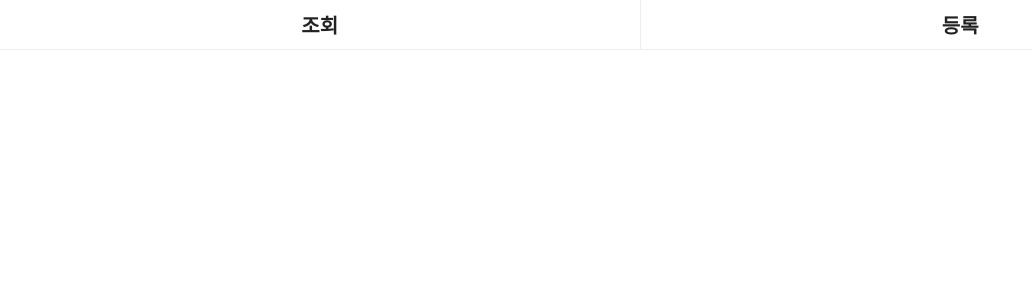
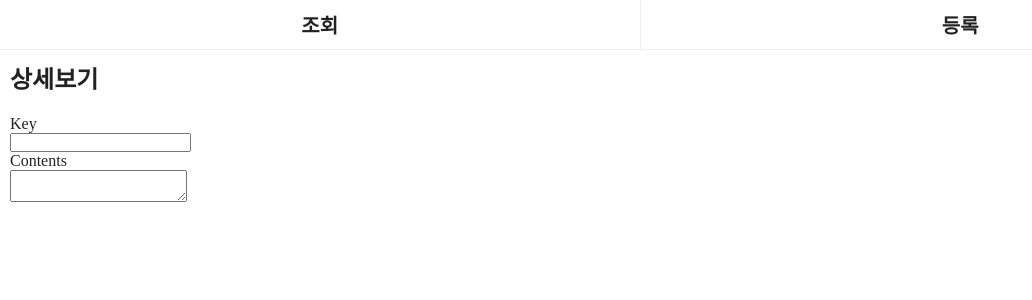
Before and after one commit to Im-hass/Markdown-Editor, a React (Create React App) app: page /detail/privacy in a window 1280 px wide. Before the commit this address had no page. Shown: the top 300 px of the page, without its empty margins (0-1032 px from the left). Built offline with nearby package versions, Linux system fonts and the light colour scheme.

Commit message:
Update: DetailContent 컴포넌트 추가

```diff
--- a/src/App.css
+++ b/src/App.css
@@ -13,8 +13,24 @@ a {
   text-decoration: none;
 }
 
+h1 {
+  font-size: 24px;
+  margin-bottom: 20px;
+}
+
 .container {
   margin: 10px;
   display: flex;
   flex-direction: column;
 }
+
+.btn {
+  padding: 6px 36px;
+  background-color: #2998FF;
+  color: #fff;
+  font-size: 20px;
+  font-weight: bold;
+  border: none;
+  border-radius: 5px;
+  align-self: flex-end;
+}
--- a/src/App.jsx
+++ b/src/App.jsx
@@ -7,6 +7,7 @@ import ListContent from "./components/ListContent";
 import DetailContent from "./components/DetailContent";
 
 import "./App.css";
+import Form from "./components/Form";
 
 function App() {
     return (
@@ -16,8 +17,9 @@ function App() {
                 <Routes>
                     <Route path="/" element={<ListPage />}>
                         <Route index element={<ListContent />} />
-                        <Route path="detail" element={<DetailContent />} />
+                        <Route path="detail/:keyValue" element={<DetailContent />} />
                     </Route>
+                    <Route path="regi" element={<Form />} />
                 </Routes>
             </div>
         </div>
--- a/src/components/DetailContent.jsx
+++ b/src/components/DetailContent.jsx
@@ -3,8 +3,19 @@ import React from "react";
 function DetailContent() {
     return (
         <div>
-            <div>Key</div>
-            <div>Contents</div>
+            <h1>상세보기</h1>
+            <div>
+                <div>Key</div>
+                <div>
+                    <input type="text" readOnly />
+                </div>
+            </div>
+            <div>
+                <div>Contents</div>
+                <div>
+                    <textarea readOnly></textarea>
+                </div>
+            </div>
         </div>
     );
 }
--- a/src/components/Form.jsx
+++ b/src/components/Form.jsx
@@ -19,7 +19,7 @@ function Form() {
                     <MarkdownEditor />
                 </div>
             </div>
-            <button type="submit" className="btn-save">
+            <button type="submit" className="btn">
                 등록
             </button>
         </form>
```
